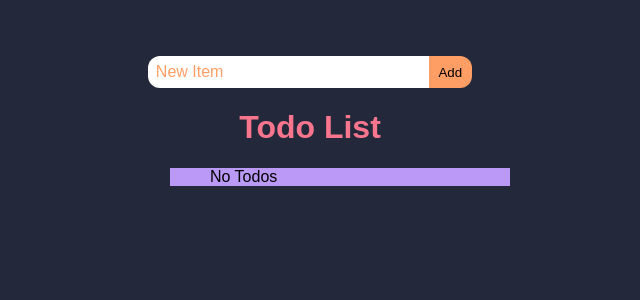
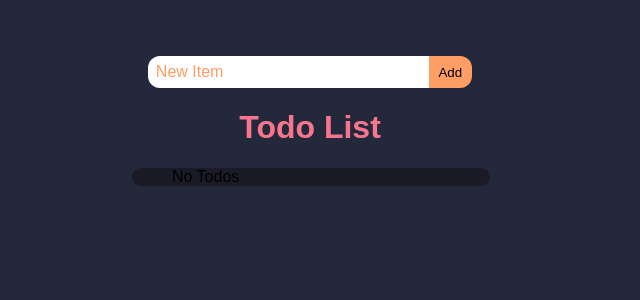
Before and after one commit to CodeLikeObama/TodoList, a React (Vite) app: page / in a window 1280 px wide. Shown: the top 300 px of the page, without its empty margins (330-970 px from the left). Built offline with nearby package versions, Linux system fonts and the light colour scheme.

Commit message:
feat: Started CSS Container vor List of Todos

```diff
--- a/src/style.css
+++ b/src/style.css
@@ -35,15 +35,18 @@ body {
 .list {
     display: flex;
     flex-direction: column;
-    margin-left: 15%;
+    margin-left: 22px;
+    margin-right: 20px;
     /* justify-content: center; */
     list-style: none;
-    background-color: #bb9af7;
+    background-color: #1a1b26;
+    border-radius: 15px;
 }
 
 .list li{
-    margin-bottom: 15px;
-    color: #bb9af7;
+    margin-top: 8px;
+    margin-bottom: 8px;
+    color: #7aa2f7;
 }
 
 .inputField {
```
